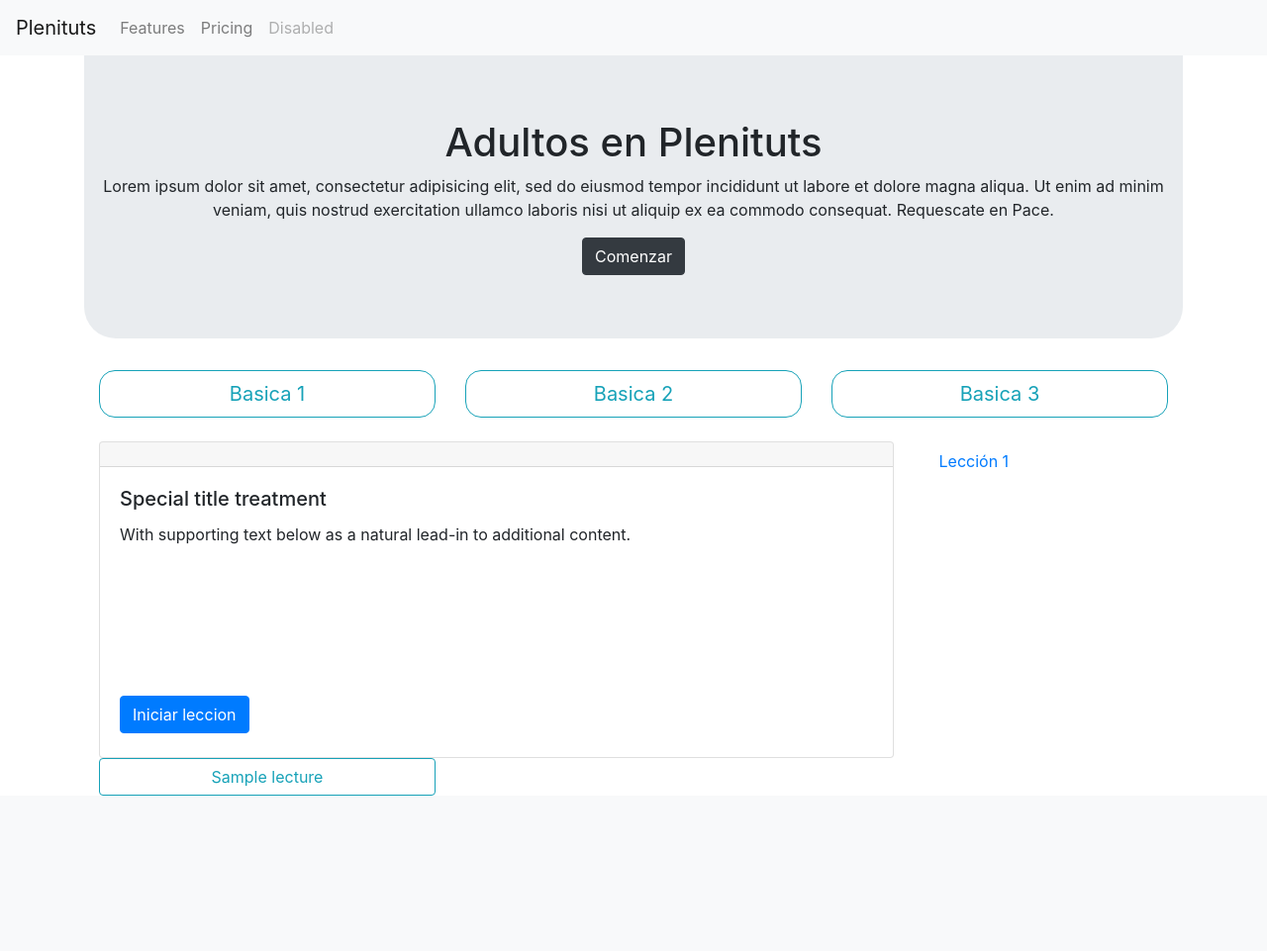
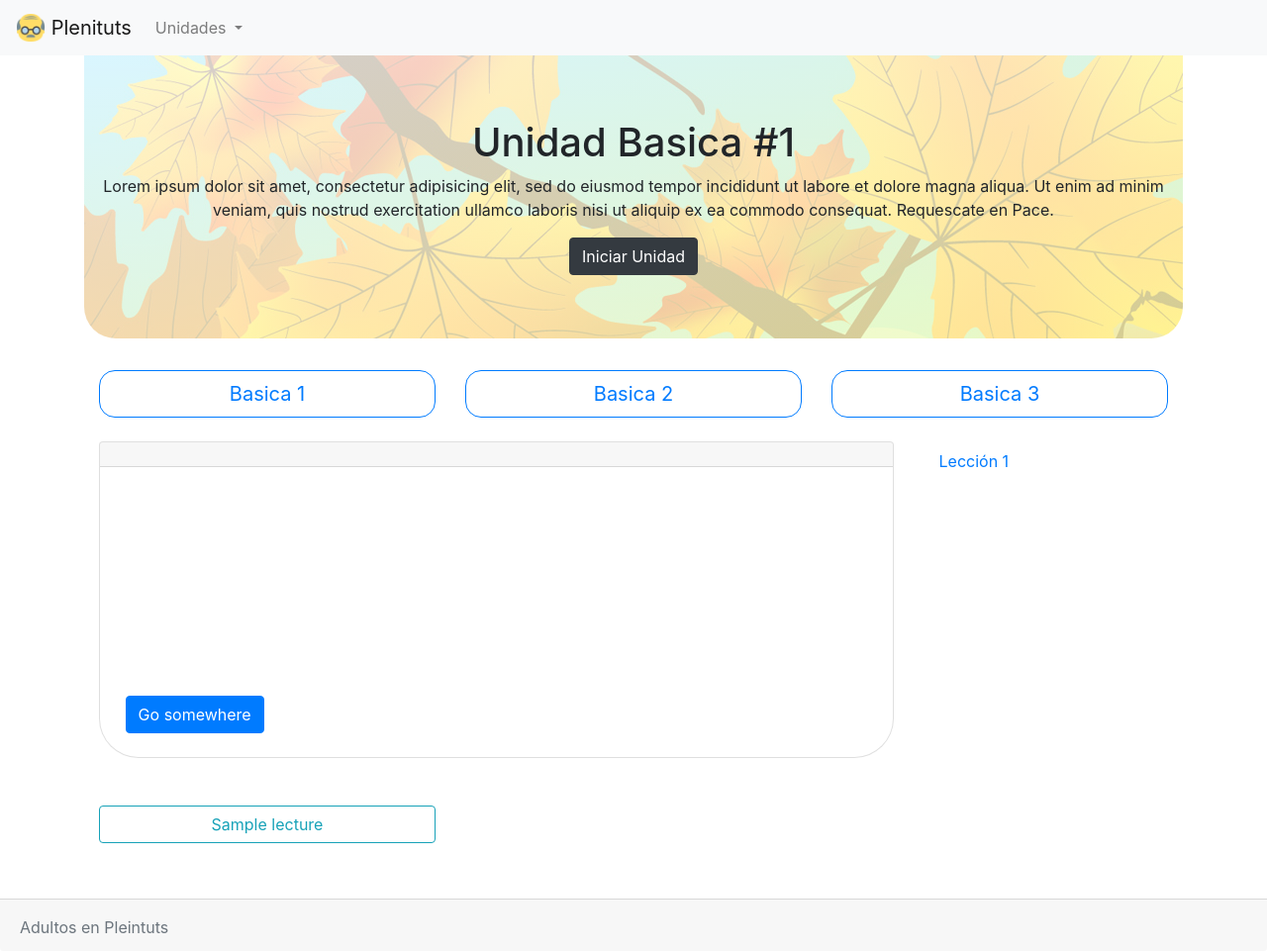
Before and after one commit to AlexGuDu/PleniTuts, a Django app: page /lectureblock/1/ in a window 1280 px wide. Shown: the whole page at 99% size. Before the commit the page ends 804 px from the top, so only its background shows below. Run offline with Django 3.2, Linux system fonts and the light colour scheme; tables that the repository leaves empty hold one stand-in row (values such as "Sample post"); some libraries are stand-ins or nearby versions.

Commit message:
pretty stuff

```diff
--- a/PleniApp/templates/pleniapp/__unit_group.html
+++ b/PleniApp/templates/pleniapp/__unit_group.html
@@ -1,14 +1,14 @@
 <div class="container">
   <div class="row">
     <div class="col-sm-4">
-      <button id="btn_unit_1" type="button" class="btn btn-lg btn-outline-info">Basica 1</button>
+      <button id="btn_unit_1" type="button" class="btn btn-lg btn-outline-primary">Basica 1</button>
 
     </div>
     <div class="col-sm-4">
-      <button id="btn_unit_2" type="button" class="btn btn-lg btn-outline-info">Basica 2</button>
+      <button id="btn_unit_2" type="button" class="btn btn-lg btn-outline-primary">Basica 2</button>
     </div>
     <div class="col-sm-4">
-      <button id="btn_unit_3" type="button" class="btn btn-lg btn-outline-info">Basica 3</button>
+      <button id="btn_unit_3" type="button" class="btn btn-lg btn-outline-primary">Basica 3</button>
     </div>
   </div>
 </div> <br>
--- a/PleniApp/templates/pleniapp/base.html
+++ b/PleniApp/templates/pleniapp/base.html
@@ -15,16 +15,25 @@
 
   <body >
     <nav class="navbar navbar-expand-lg navbar-light bg-light">
-      <a class="navbar-brand" href="{% url 'indexroot' %}">Plenituts</a>
-      <button class="navbar-toggler" type="button" data-toggle="collapse" data-target="#navbarNavAltMarkup" aria-controls="navbarNavAltMarkup" aria-expanded="false" aria-label="Toggle navigation">
+      <a class="navbar-brand" href="{% url 'indexroot' %}">
+         <img src="{% static 'img/ossan.png' %}" width="30" height="30" class="d-inline-block align-top" alt=""> Plenituts</a>
+      <button class="navbar-toggler" type="button" data-toggle="collapse" data-target="#navbarNavDropdown" aria-controls="navbarNavDropdown" aria-expanded="false" aria-label="Toggle navigation">
         <span class="navbar-toggler-icon"></span>
       </button>
-      <div class="collapse navbar-collapse" id="navbarNavAltMarkup">
-        <div class="navbar-nav">
-          <a class="nav-item nav-link" href="#">Features</a>
-          <a class="nav-item nav-link" href="#">Pricing</a>
-          <a class="nav-item nav-link disabled" href="#">Disabled</a>
-        </div>
+      <div class="collapse navbar-collapse" id="navbarNavDropdown">
+        <ul class="navbar-nav">
+
+          <li class="nav-item dropdown">
+            <a class="nav-link dropdown-toggle" href="#" id="navbarDropdownMenuLink" role="button" data-toggle="dropdown" aria-haspopup="true" aria-expanded="false">
+              Unidades
+            </a>
+            <div class="dropdown-menu" aria-labelledby="navbarDropdownMenuLink">
+              <a class="dropdown-item" href="{% url 'index_selected_unit' id=1 %}">Basica 1</a>
+              <a class="dropdown-item" href="{% url 'index_selected_unit' id=2 %}">Basica 2</a>
+              <a class="dropdown-item" href="{% url 'index_selected_unit' id=3 %}">Basica 3</a>
+            </div>
+          </li>
+        </ul>
       </div>
     </nav>
 
@@ -33,6 +42,10 @@
       {% endblock %}
     </div>
 
+    <div class="card-footer text-muted basefooter">
+       Adultos en Pleintuts
+    </div>
+
   </body>
 
 </html>
--- a/PleniApp/templates/pleniapp/index_selected_unit.html
+++ b/PleniApp/templates/pleniapp/index_selected_unit.html
@@ -4,9 +4,9 @@
 {% block content %}
   <div class="jumbotron jumbotron-fluid text-center bg-default">
         <div class="container">
-          <h1>Adultos en Plenituts</h1>
+          <h1>Unidad Basica #{{unit}}</h1>
           <p>Lorem ipsum dolor sit amet, consectetur adipisicing elit, sed do eiusmod tempor incididunt ut labore et dolore magna aliqua. Ut enim ad minim veniam, quis nostrud exercitation ullamco laboris nisi ut aliquip ex ea commodo consequat. Requescate en Pace.</p>
-          <a href="#" class="btn btn-dark ">Comenzar</a>
+          <a href="#" class="btn btn-dark ">Iniciar Unidad</a>
         </div>
   </div>
 
@@ -15,14 +15,13 @@
   <div class="container-fluid" >
     <div class="row">
       <div class="col-sm-9">
-        <div class="card">
-          <div class="card-header" id="card_header">
-            <!-- Lecture number -->
-          </div>
+        <div class="card" id="lecture_info_card">
+          <div class="card-header" id="card_header"><!-- Lecture number --></div>
           <div class="card-body">
-            <h5 class="card-title" id="card_title">Special title treatment <!-- Lecture title --> </h5>
-            <p class="card-text" id="card_paragraph">With supporting text below as a natural lead-in to additional content. <!-- Lecture description --></p>
-            <button id="btn_enter_lecture" class="btn btn-primary" type="button" name="button">Iniciar leccion</button>
+            <h5 class="card-title" id="card_title"><!-- Lecture title --> </h5>
+            <p class="card-text" id="card_paragraph"><!-- Lecture description --></p>
+            <a id="btn_enter_lecture" href="" class="btn btn-primary">Go somewhere</a>
+
           </div>
         </div>
       </div>
@@ -30,11 +29,9 @@
         <ul class="nav nav-pills flex-column">
 
           {% for lecture in lectures %}
-
           <li class="nav-item">
             <a class="nav-link cleanup-c" id="{{ lecture.navlinkid }}" href>Lección {{lecture.lecture_index_number}}</a>
           </li>
-
           {% endfor %}
 
         </ul>
@@ -42,6 +39,8 @@
     </div>
   </div>
 
+
+  <br><br>
   <div class="container">
     <div class="row">
       <div class="col-sm-4">
@@ -59,38 +58,48 @@
     var card_header = document.getElementById('card_header');
     var card_title = document.getElementById('card_title');
     var card_paragraph = document.getElementById('card_paragraph');
+    var btn_enter_lecture = document.getElementById('btn_enter_lecture');
+    var all_navlinks = document.querySelectorAll(".cleanup-c");
+
+
     window.onload= function(){
       {{navlinkid_list.0}}.classList.add("active");
       card_title.innerHTML = "{{ lectures.0.title }}";
       card_header.innerHTML = "Lección " + "{{ lectures.0.lecture_index_number }}";
       card_paragraph.innerHTML = "{{ lectures.0.description }}";
+      btn_enter_lecture.innerHTML = "Iniciar Lección " + "{{lectures.0.lecture_index_number}}";
+      btn_enter_lecture.href = "{% url 'details' id=lectures.0.id %}";
     }
-    var all_navlinks = document.querySelectorAll(".cleanup-c");
+
     function clean_navlinks(){
       for (var i = 0; i < all_navlinks.length; i++) {
         all_navlinks[i].classList.remove("active");
       }
     }
 
-    {% for navlinkid in navlinkid_list %}
-      var thing = {{navlinkid}}.id;
-      {{ navlinkid }}.addEventListener('click', function(event){
-        event.preventDefault();
+    function navlink_focus(p_navlinkid){
       clean_navlinks()
-        {{navlinkid}}.classList.add("active");
-        var lectureid = {{navlinkid}}.id.replace('navlink_','');;
+      p_navlinkid.classList.add("active");
+      var lecture_ind_num = p_navlinkid.id.replace('navlink_','');;
 
       {% for lecture in lectures %}
-          if( {{lecture.id }} == lectureid ){
+        if( {{lecture.lecture_index_number }} == lecture_ind_num ){
           card_title.innerHTML = "{{ lecture.title }}";
           card_header.innerHTML = "Leccion " + "{{ lecture.lecture_index_number }}"
           card_paragraph.innerHTML = "{{ lecture.description }}"
+          btn_enter_lecture.innerHTML = "Iniciar Lección " + "{{lecture.lecture_index_number}}";
+          btn_enter_lecture.href = "{% url 'details' id=lecture.id %}";
         }
       {% endfor %}
+    }
 
-
+    {% for navlinkid in navlinkid_list %}
+      {{ navlinkid }}.addEventListener('click', function(event){
+        event.preventDefault();
+        navlink_focus({{navlinkid}})
       });
     {% endfor %}
+
   </script>
 
 
--- a/PleniApp/views.py
+++ b/PleniApp/views.py
@@ -18,10 +18,11 @@ def index_selected_unit(request, id):
     for selected_lecture in selected_lectures:
         selected_lecture.navlinkid += str(selected_lecture.lecture_index_number)
         navlinkid_list.append(selected_lecture.navlinkid)
-
+    unit = str(id)
     context = {
         'lectures': selected_lectures,
-        'navlinkid_list': navlinkid_list
+        'navlinkid_list': navlinkid_list,
+        'unit': unit,
     }
     return render(request, 'pleniapp/index_selected_unit.html', context)
 
--- a/static/css/base.css
+++ b/static/css/base.css
@@ -1,3 +1,11 @@
+body{
+
+}
+
+.basefooter{
+  padding-top: 1rem;
+  margin-top: 3.5rem;
+}
 
  #scrolltest{
    position: relative;
@@ -5,19 +13,29 @@
    overflow-y: scroll;
  }
 
- .card{
+
+
+ #lecture_info_card{
    height: 20rem;
+   border-bottom-left-radius: 2.5rem;
+   border-bottom-right-radius: 2.5rem;
+ }
+
+ .card-body{
+   border-top-left-radius: 1rem;
  }
 
  #btn_enter_lecture{
    position: absolute;
    bottom: 1.5rem;
+   left: 1.6rem;
  }
 
 .jumbotron{
   width: 100%;
   border-bottom-left-radius: 2rem;
   border-bottom-right-radius: 2rem;
+  background-image: linear-gradient(to right bottom,rgba(255, 255, 255, 0.8),rgba(255, 252, 181, 0.8)), url(../img/basebg.jpg);
 }
 
 .img-thumbnail{
```
Also changed, not shown: static/img/basebg.jpg (added), static/img/ossan.png (added). Lines whose indentation alone changed are shown as unchanged.
